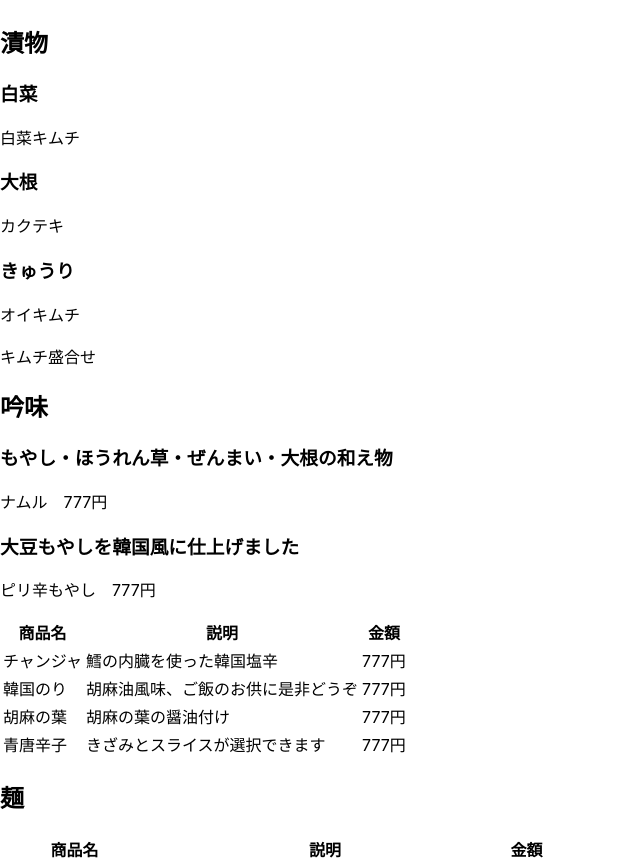
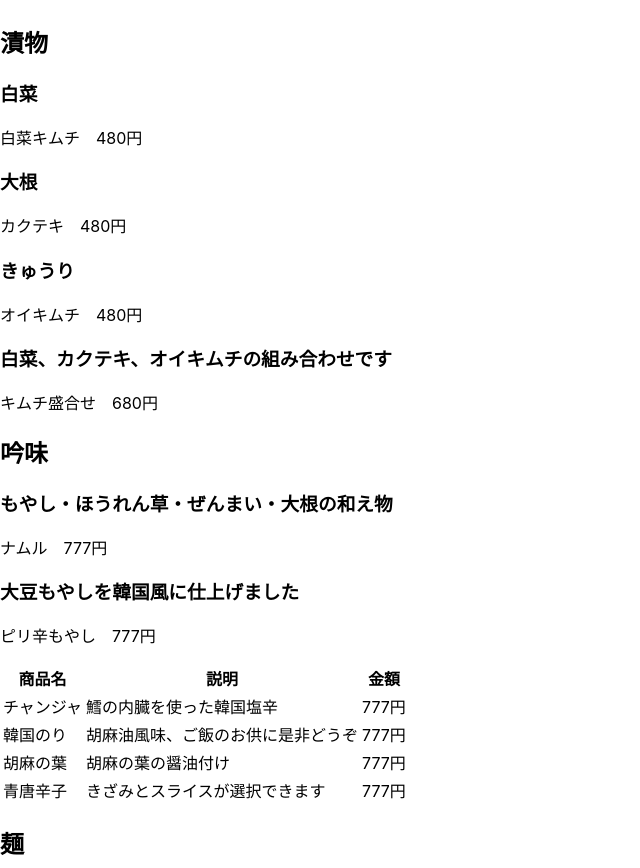
Before and after one commit to hello-ty/senrima-website, a Next.js app: page /products in a window 1280 px wide. Shown: the part 2009-2877 px from the top of the page, without its empty margins (0-640 px from the left). Built offline with nearby package versions, Linux system fonts and the light colour scheme; a web font is replaced by a local one.

Commit message:
✨ キムチメニュー変更

```diff
--- a/src/mock/product.js
+++ b/src/mock/product.js
@@ -67,25 +67,25 @@ export const products = {
   tukemono: [
     {
       description: "白菜",
-      name: "白菜キムチ",
+      name: "白菜キムチ　480円",
       imageSrc: "/Product/kimuti.jpg",
       imageAlt: "白菜キムチ",
     },
     {
       description: "大根",
-      name: "カクテキ",
+      name: "カクテキ　480円",
       imageSrc: "/NewMenu/kakuteki.jpg",
       imageAlt: "カクテキ",
     },
     {
       description: "きゅうり",
-      name: "オイキムチ",
+      name: "オイキムチ　480円",
       imageSrc: "/NewMenu/oikimuti.jpeg",
       imageAlt: "オイキムチ",
     },
     {
-      description: "",
-      name: "キムチ盛合せ",
+      description: "白菜、カクテキ、オイキムチの組み合わせです",
+      name: "キムチ盛合せ　680円",
       imageSrc: "/NewMenu/kimutimoriawase.jpeg",
       imageAlt: "キムチ盛合せ",
     },
```
